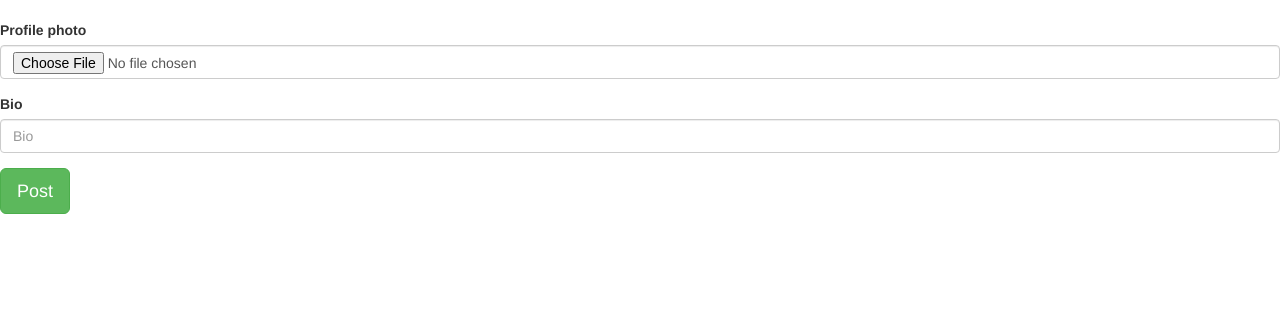
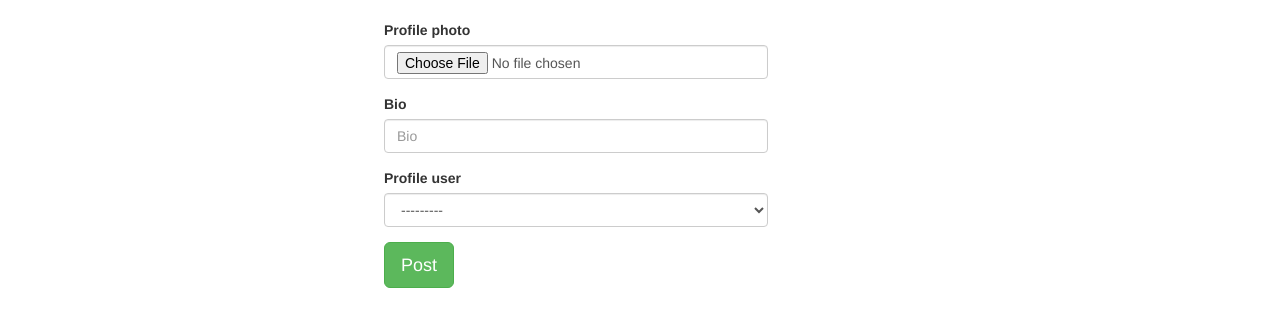
Before and after one commit to lulumuts/instagram-clone, a Django app: page /profile/ in a window 1280 px wide. Shown: the part 72-399 px from the top of the page. Run offline with Django 3.2, Linux system fonts and the light colour scheme; the visitor is signed in with stand-in values (Sample User, id 1); data comes from the database, SQL or seed files in the repository; some libraries are stand-ins or nearby versions.

Commit message:
styling updated on forms

```diff
--- a/insta/forms.py
+++ b/insta/forms.py
@@ -9,12 +9,12 @@ class InstaLetterForm(forms.Form):
 class NewProfileForm(forms.ModelForm):
     class Meta:
         model = Profile
-        exclude = ['profile_follows','profile_user']
+        exclude = ['profile_follows']
 
 class NewPostsForm(forms.ModelForm):
     class Meta:
         model = Image
-        exclude = ['pub_date','image_profile','likes','slug']
+        exclude = ['pub_date','image_profile','likes']
 
 class CommentsForm(forms.ModelForm):
     class Meta:
--- a/insta/templates/new_profile.html
+++ b/insta/templates/new_profile.html
@@ -11,10 +11,7 @@
 
 {% block styles %} {% bootstrap_css %}
 {% endblock %}
-
-</head>
-
-<body><nav class="navbar navbar-blank">
+<nav class="navbar navbar-blank">
   <div class="container-fluid">
     <div class="navbar-header">
       <a class="navbar-brand" href="{% url 'home' %}">Instagram</a>
@@ -44,8 +41,11 @@
       </div>
   </div>
 </nav>
+</head>
 
-  <form  action="{%url 'new-profile' %}" method="post" enctype="multipart/form-data">
+<body>
+
+  <form  action="{%url 'new-profile' %}" method="post" enctype="multipart/form-data" style="width:30%;margin-left:30vw;">
     {%csrf_token%}
 
     {% bootstrap_form form%}
--- a/insta/templates/posts.html
+++ b/insta/templates/posts.html
@@ -45,7 +45,7 @@
   </div>
 </nav>
 
-  <form  action="{%url 'new-posts' %}" method="post" enctype="multipart/form-data">
+  <form  action="{%url 'new-posts' %}" method="post" enctype="multipart/form-data" style="width:20%;margin-left:10vw;">
     {%csrf_token%}
 
     {% bootstrap_form form%}
--- a/virtual/pip-selfcheck.json
+++ b/virtual/pip-selfcheck.json
@@ -1 +1 @@
-{"last_check":"2018-05-10T07:37:06Z","pypi_version":"10.0.1"}
+{"last_check":"2018-05-17T08:43:17Z","pypi_version":"10.0.1"}
```
Also changed, not shown: insta/templates/gram/home.html (+4 -4 lines), insta/templates/gram/myprofile.html (+6 -7 lines), insta/migrations/0005_remove_image_slug.py (added).
